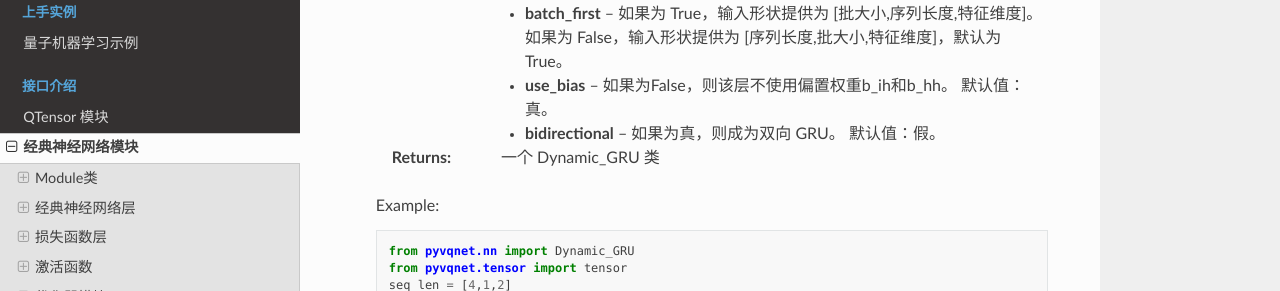
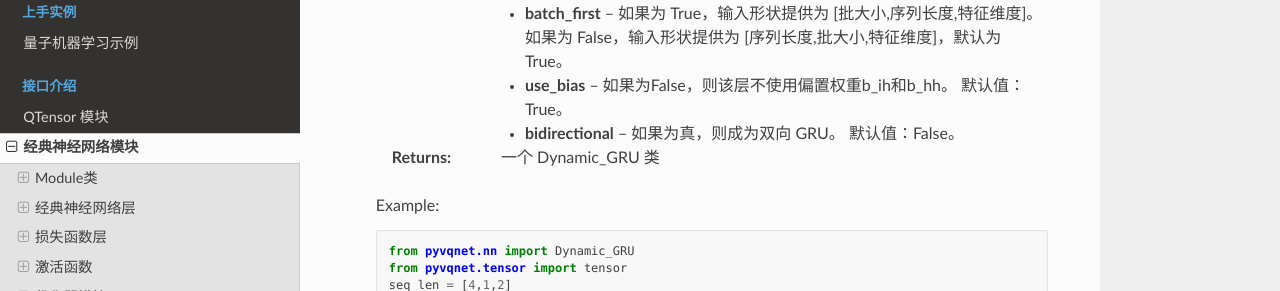
Before and after one commit to OriginQ/VQNET2.0-tutorial, a Sphinx documentation site: the page built from source/rst/nn.rst, in a window 1280 px wide and 900 px high, scrolled down 22724 px. Shown: the part 182-473 px from the top of the window. Built offline with Sphinx 7.4.7 and the Read the Docs theme 2.0.0, drawn with Linux system fonts in a browser that asks for light colours.

Commit message:
[fix] fix typo of last commit

```diff
--- a/source/rst/QTensor.rst
+++ b/source/rst/QTensor.rst
@@ -3416,9 +3416,8 @@
 
     对于未排序的序列，使用 ``enforce_sorted`` 是 False。 如果 :attr:`enforce_sorted` 是 ``True``，序列应该按长度降序排列。
 
-    :param input: 'QTensor' - 填充的可变长度序列批次。
-    :parma lengths: 'list' - 每个批次的序列长度列表
-        元素。
+    :param input: 'QTensor' - 填充的可变长度序列。
+    :param lengths: 'list' - 每个批次的序列长度列表元素。
     :param batch_first: 'bool' - 如果 ``True``，则输入预期为 ``B x T x *``
         格式，默认：False。
     :param enforce_sorted: 'bool' - 如果 ``True``，输入应该是
--- a/source/rst/nn.rst
+++ b/source/rst/nn.rst
@@ -1171,8 +1171,8 @@ Dynamic_GRU
     :param hidden_size: 隐藏的特征维度。
     :param num_layers: 循环层数。 默认值：1
     :param batch_first: 如果为 True，输入形状提供为 [批大小,序列长度,特征维度]。如果为 False，输入形状提供为 [序列长度,批大小,特征维度]，默认为 True。
-    :param use_bias: 如果为False，则该层不使用偏置权重b_ih和b_hh。 默认值：真。
-    :param bidirectional: 如果为真，则成为双向 GRU。 默认值：假。
+    :param use_bias: 如果为False，则该层不使用偏置权重b_ih和b_hh。 默认值：True。
+    :param bidirectional: 如果为真，则成为双向 GRU。 默认值：False。
     :return: 一个 Dynamic_GRU 类
 
     Example::
```
